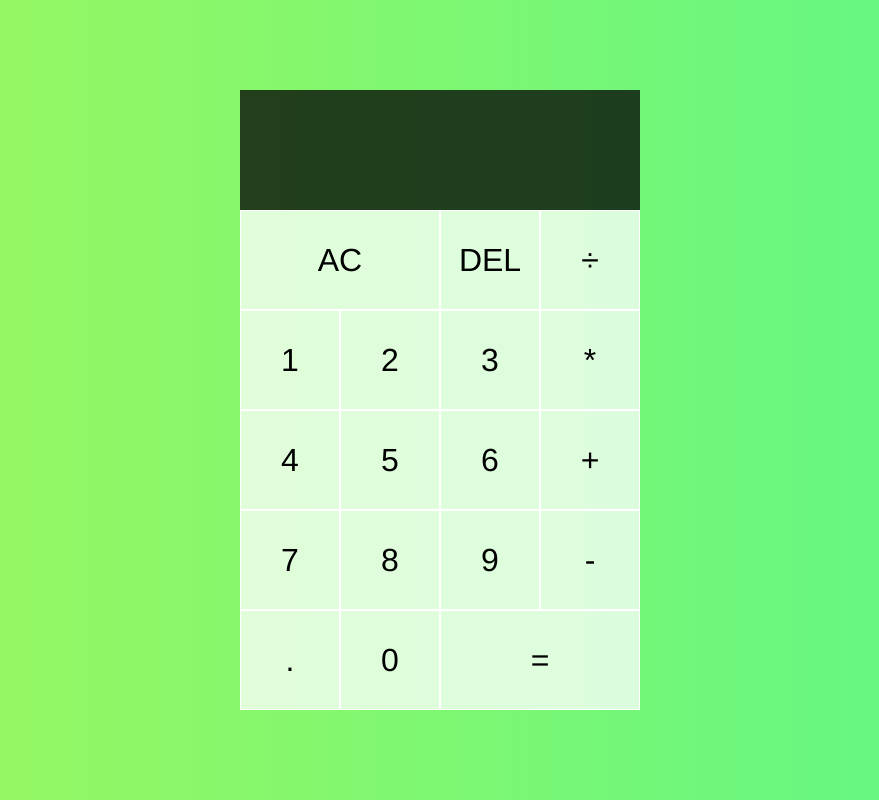
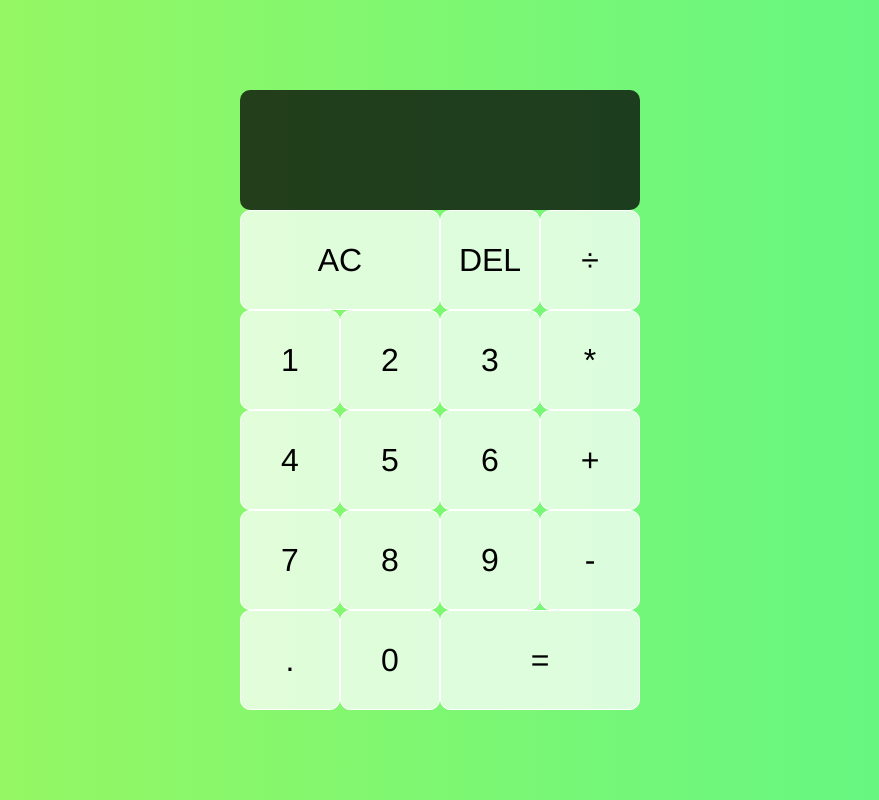
Before and after one commit to ash1ni/calculator-project, a plain HTML site: page index.html in a window 1280 px wide. Shown: the whole page, without its empty margins (200-1079 px from the left). Drawn offline with Linux system fonts and the light colour scheme.

Commit message:
updated css file

```diff
--- a/style.css
+++ b/style.css
@@ -18,7 +18,7 @@ body{
     min-height: 100vh;
     grid-template-columns: repeat(4,100px);
     grid-template-rows: minmax(120px, auto) repeat(5, 100px);
-    border-radius: 5px;
+
 
 }
 
@@ -28,6 +28,7 @@ body{
     border: 1px solid white;
     outline: none;
     background-color: rgba(255, 255, 255, .75);
+    border-radius: 10px;
 }
 
 .calculator-grid > button:hover{
@@ -49,6 +50,7 @@ body{
     padding: 10px;
     word-wrap: break-word;
     word-break: break-all;
+    border-radius: 10px;
 }
 
 .output .previous-operand {
```
